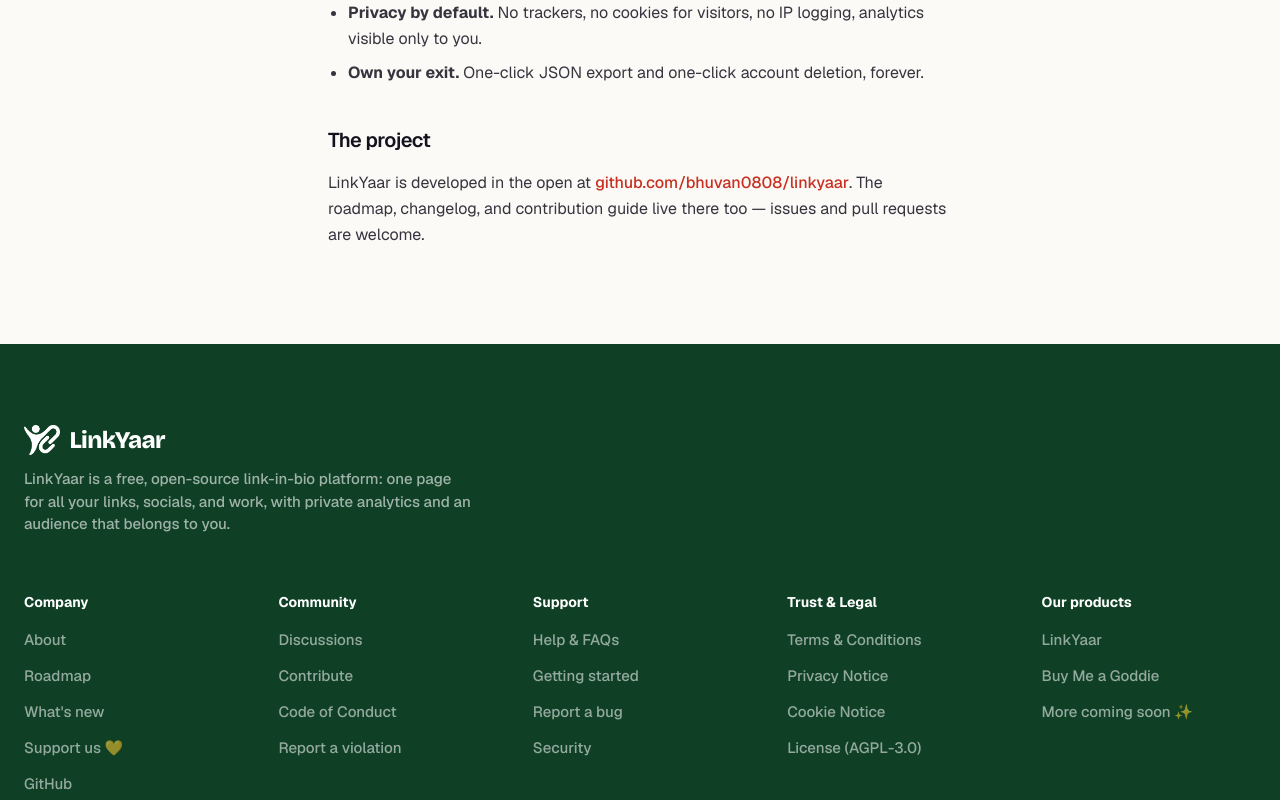
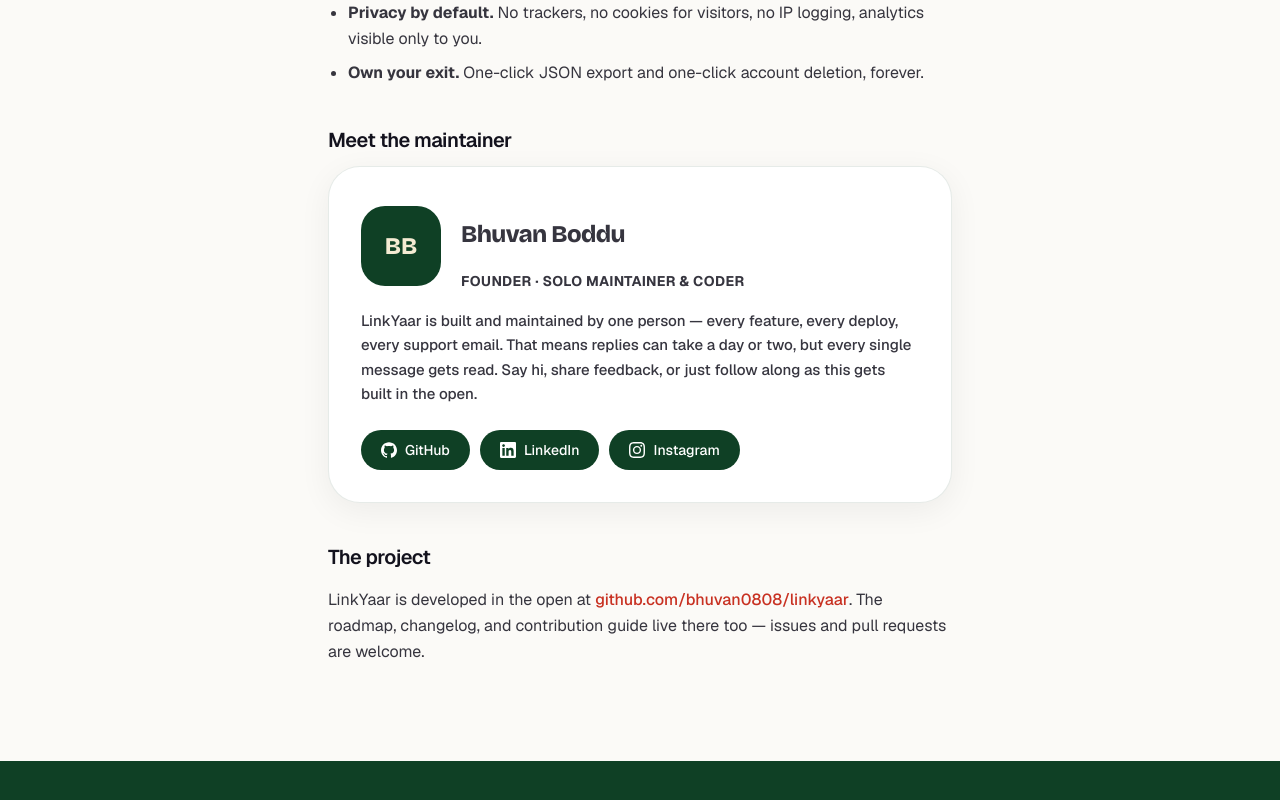
Before and after one commit to bhuvan0808/linkyaar, a Next.js app: page /about in a window 1280 px wide. Shown: the part 660-1460 px from the top of the page. Built offline with nearby package versions, Linux system fonts and the light colour scheme; no server answers.

Commit message:
feat(about): add maintainer card with socials and footer link

```diff
--- a/src/app/(marketing)/about/page.tsx
+++ b/src/app/(marketing)/about/page.tsx
@@ -2,9 +2,27 @@
 // Copyright (c) 2026 Bhuvan Boddu and LinkYaar contributors
 
 import { type Metadata } from 'next'
+import { siInstagram } from 'simple-icons'
+import { siGithub } from 'simple-icons'
 
+import { BrandIcon } from '@/components/shared/brand-icon'
 import { ProsePage } from '@/features/marketing/components/prose-page'
+import { PLATFORM_MAP } from '@/features/socials/platforms'
 import { siteConfig } from '@/config/site'
+
+const MAINTAINER_SOCIALS = [
+  { label: 'GitHub', href: 'https://github.com/bhuvan0808', path: siGithub.path },
+  {
+    label: 'LinkedIn',
+    href: 'https://www.linkedin.com/in/bhuvanboddu/',
+    path: PLATFORM_MAP.get('linkedin')!.path,
+  },
+  {
+    label: 'Instagram',
+    href: 'https://www.instagram.com/buildwithbhuvan',
+    path: siInstagram.path,
+  },
+]
 
 export const metadata: Metadata = {
   title: 'About',
@@ -46,6 +64,50 @@
         </li>
       </ul>
 
+      <h2 id="maintainer" className="scroll-mt-28">
+        Meet the maintainer
+      </h2>
+      <div className="mt-2 rounded-[2rem] border border-brand-ink/10 bg-white p-7 shadow-[0_8px_32px_rgba(0,0,0,0.06)] sm:p-8">
+        <div className="flex flex-col gap-5 sm:flex-row sm:items-center">
+          <div
+            className="flex size-20 shrink-0 items-center justify-center rounded-2xl bg-brand-ink font-display text-2xl font-black"
+            style={{ color: '#F5EBD3' }}
+            aria-hidden
+          >
+            BB
+          </div>
+          <div className="min-w-0">
+            <p className="font-display text-2xl font-black tracking-tight text-brand-ink">
+              Bhuvan Boddu
+            </p>
+            <p className="mt-0.5 text-sm font-bold tracking-wide text-brand-red uppercase">
+              Founder · solo maintainer &amp; coder
+            </p>
+          </div>
+        </div>
+        <p className="mt-5 text-[15px] leading-relaxed font-medium text-brand-ink/70">
+          LinkYaar is built and maintained by one person — every feature, every deploy,
+          every support email. That means replies can take a day or two, but every single
+          message gets read. Say hi, share feedback, or just follow along as this gets
+          built in the open.
+        </p>
+        <div className="mt-6 flex flex-wrap gap-2.5">
+          {MAINTAINER_SOCIALS.map((s) => (
+            <a
+              key={s.label}
+              href={s.href}
+              target="_blank"
+              rel="noreferrer"
+              className="flex items-center gap-2 rounded-full bg-brand-ink px-5 py-2.5 text-sm font-bold transition-transform duration-200 hover:scale-[1.04]"
+              style={{ color: '#ffffff', textDecoration: 'none' }}
+            >
+              <BrandIcon path={s.path} className="size-4" />
+              {s.label}
+            </a>
+          ))}
+        </div>
+      </div>
+
       <h2>The project</h2>
       <p>
         LinkYaar is developed in the open at{' '}
--- a/src/features/marketing/components/site-footer.tsx
+++ b/src/features/marketing/components/site-footer.tsx
@@ -13,6 +13,7 @@
     heading: 'Company',
     links: [
       { label: 'About', href: '/about' },
+      { label: 'Meet the maintainer 👋', href: '/about#maintainer' },
       { label: 'Roadmap', href: '/roadmap' },
       { label: "What's new", href: '/changelog' },
       { label: 'Support us 💛', href: '/support' },
```
